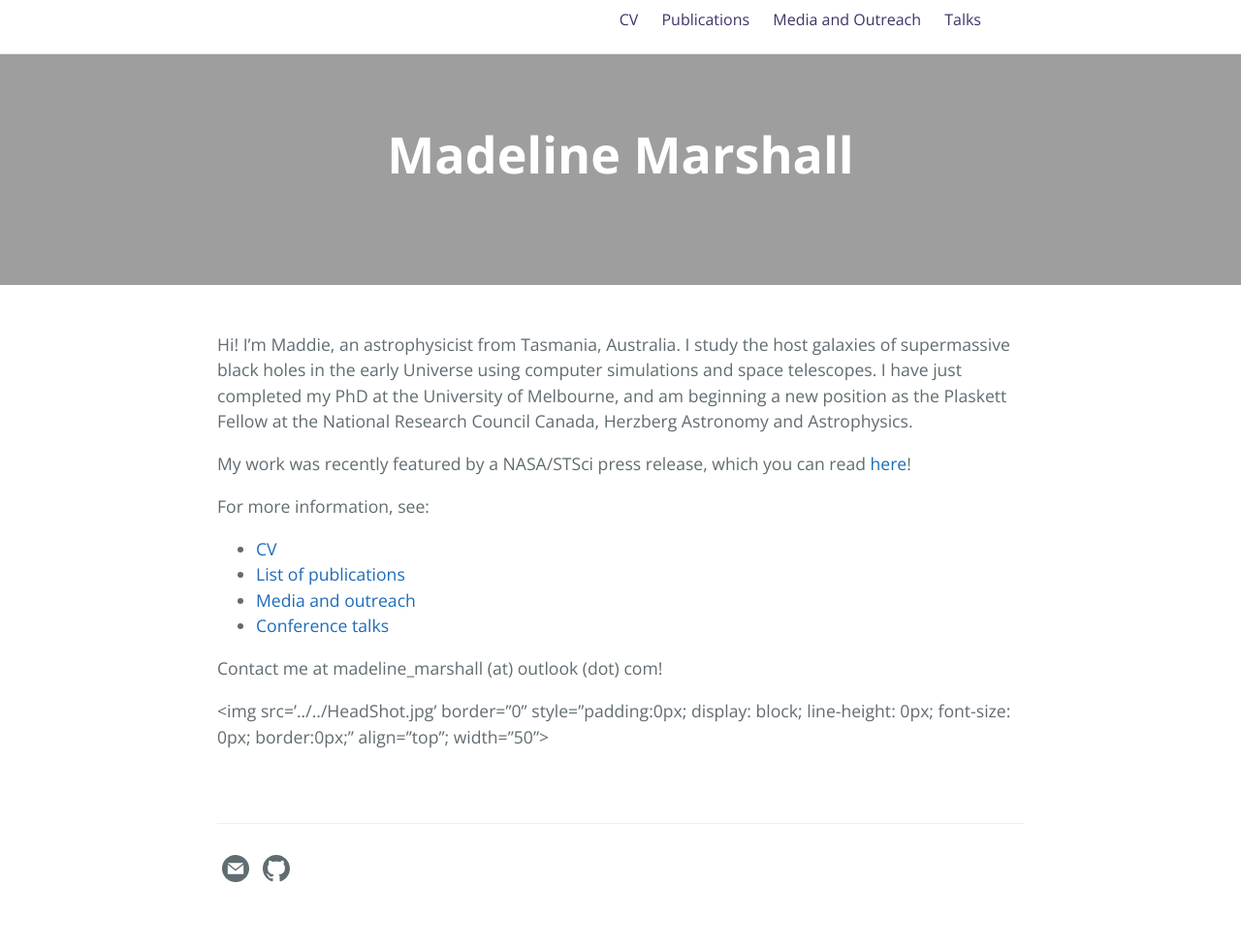
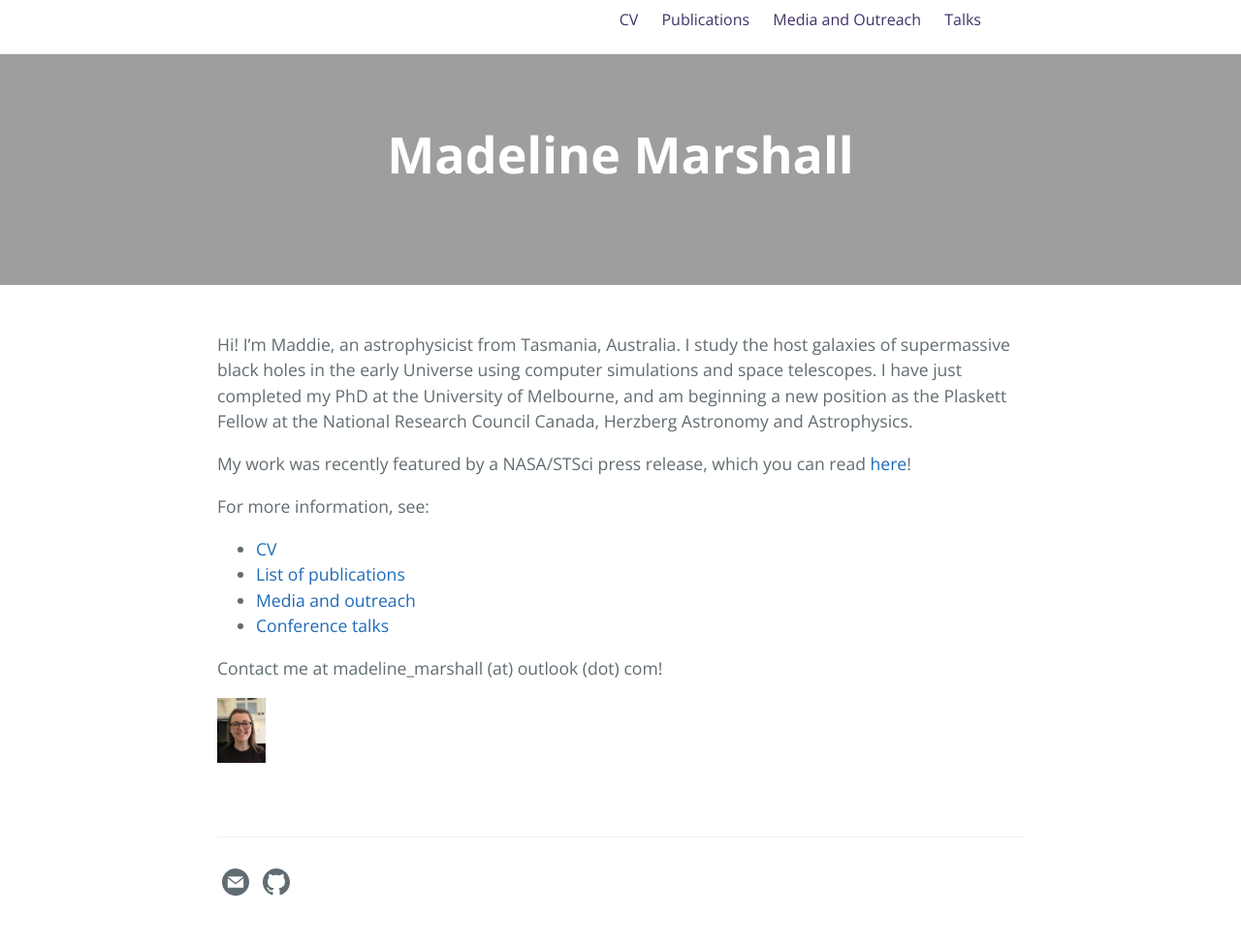
Before and after one commit to madelinemarshall/madelinemarshall.github.io, a Jekyll site: the page built from index.md, in a window 1280 px wide. Shown: the whole page at 97% size. Built offline with Jekyll 4.4.1, drawn with Linux system fonts in a browser that asks for light colours; the repository's description, which GitHub fills in, is left out.

Commit message:
Alter size of headshot

```diff
--- a/index.md
+++ b/index.md
@@ -22,4 +22,4 @@
 
 Contact me at madeline_marshall (at) outlook (dot) com!
 
-<img src='../../HeadShot.jpg' border="0" style="padding:0px; display: block; line-height: 0px; font-size: 0px; border:0px;" align="top"; width="50">
+<img src='../../HeadShot.jpg' border="0" width="50" style="padding:0px; display: block; line-height: 0px; font-size: 0px; border:0px;" align="top">
```
